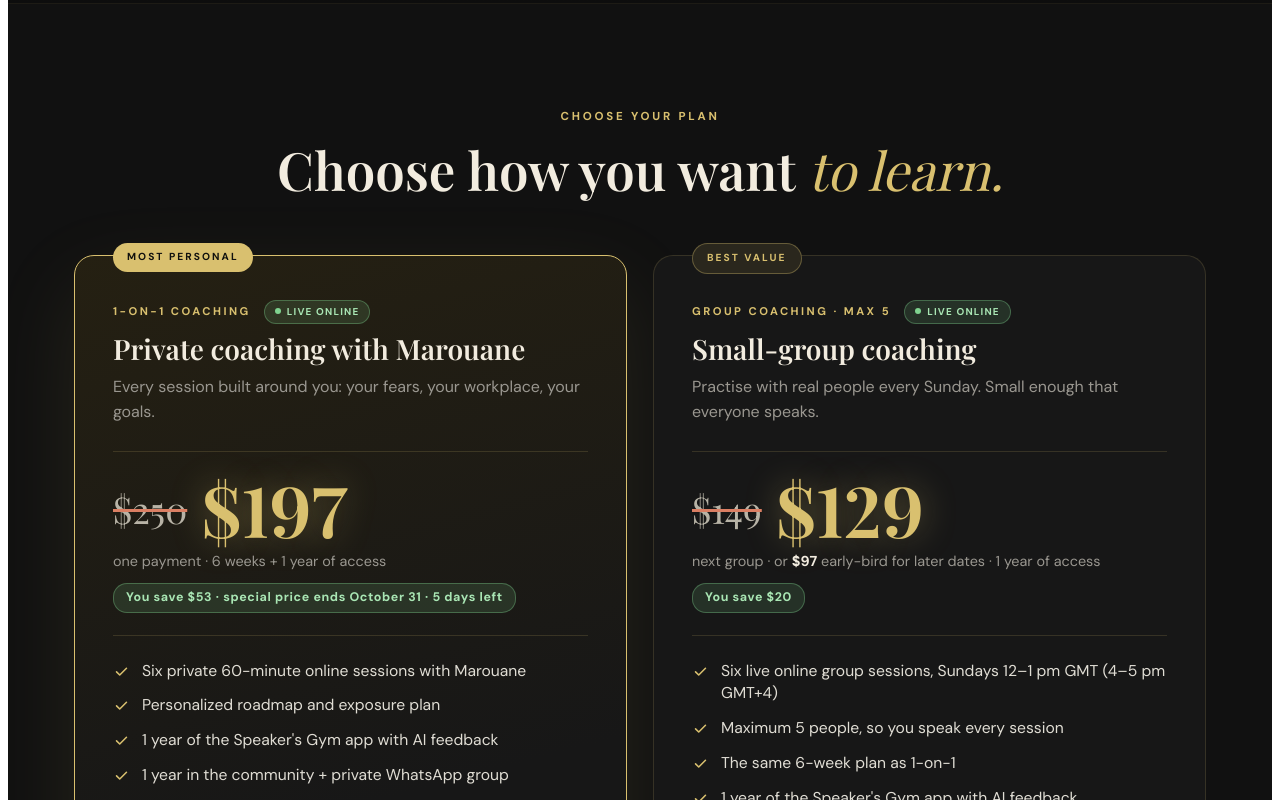
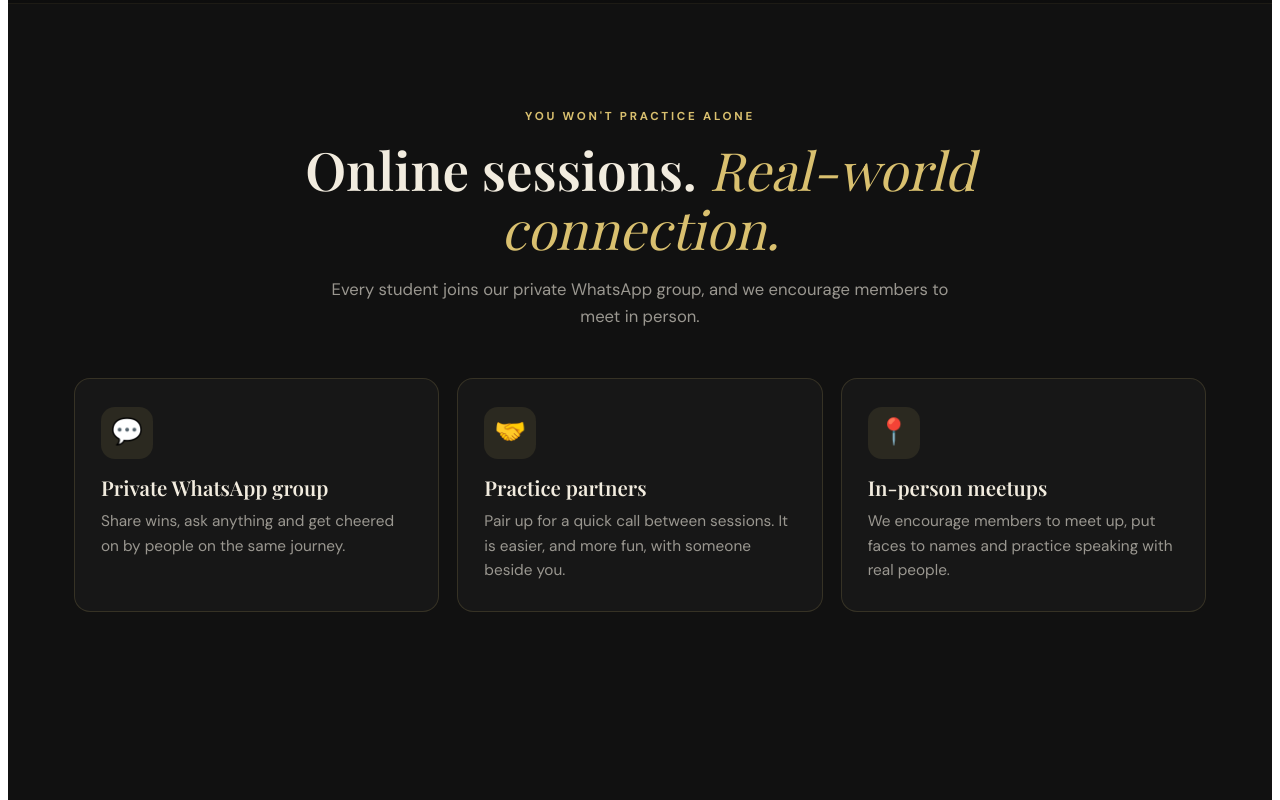
Before and after one commit to moun-academy/Speaker-s-Gym-Website, a React (Vite) app: page /sales in a window 1280 px wide. Shown: the part 7840-8640 px from the top of the page. Built offline with nearby package versions, Linux system fonts and the light colour scheme; a web font is replaced by a local one.

Commit message:
Add 'Online sessions. Real-world connection.' community band, meetups in plan bullets and FAQ
Co-Authored-By: Claude Sonnet 5.5 <noreply@anthropic.com>
Claude-Session: https://claude.ai/code/session_01MprmcSX79i4av5WyD5Yg3g

```diff
--- a/Sales.jsx
+++ b/Sales.jsx
@@ -263,7 +263,7 @@ const ONE_ON_ONE = [
   "Six private 60-minute online sessions with Marouane",
   "Personalized roadmap and exposure plan",
   "1 year of the Speaker's Gym app with AI feedback",
-  "1 year in the community + private WhatsApp group",
+  "1 year in the community + private WhatsApp group and member meetups",
   "1 year of the MOUN Academy full course (3 hours)",
   "Your own private portal and progress tracking",
   "Bonus: The Conversation Playbook",
@@ -274,7 +274,7 @@ const groupItems = (M) => [
   `Maximum ${GROUP_MAX} people, so you speak every session`,
   "The same 6-week plan as 1-on-1",
   "1 year of the Speaker's Gym app with AI feedback",
-  "1 year in the community + private WhatsApp group",
+  "1 year in the community + private WhatsApp group and member meetups",
 ];
 
 const THOUGHTS = [
@@ -318,6 +318,12 @@ const WEEKS = [
   ["Pause, Think and Own the Silence", "Give yourself time to think and use intentional silence instead of filler words."],
   ["Find the Music in Your Voice", "Mix pitch with pace and volume so people hear how you feel."],
   ["Tell Stories That Move People", "Combine every skill and tell a story that drives your point home."],
+];
+
+const CREW = [
+  ["💬", "Private WhatsApp group", "Share wins, ask anything and get cheered on by people on the same journey."],
+  ["🤝", "Practice partners", "Pair up for a quick call between sessions. It is easier, and more fun, with someone beside you."],
+  ["📍", "In-person meetups", "We encourage members to meet up, put faces to names and practice speaking with real people."],
 ];
 
 const WEEK_LIFE = [
@@ -629,6 +635,26 @@ function SalesContent() {
         </div>
       </section>
 
+      {/* ── COMMUNITY ── */}
+      <section className="s-section" id="crew">
+        <Reveal>
+          <p className="s-label">You won't practice alone</p>
+          <h2 className="s-title">Online sessions. <em>Real-world connection.</em></h2>
+          <p className="s-sub">Every student joins our private WhatsApp group, and we encourage members to meet in person.</p>
+        </Reveal>
+        <div className="s-why s-crew">
+          {CREW.map(([icon, title, text], i) => (
+            <Reveal key={title} delay={i * 90}>
+              <article className="s-why-card">
+                <span aria-hidden="true">{icon}</span>
+                <h3>{title}</h3>
+                <p>{text}</p>
+              </article>
+            </Reveal>
+          ))}
+        </div>
+      </section>
+
       {/* ── PLANS ── */}
       <section className="s-section" id="plans">
         <Reveal>
@@ -786,7 +812,7 @@ function SalesContent() {
         </Reveal>
         <div className="s-faq-list">
           {[
-            ["Is this in person or online?", "It's fully online. Every session is live on video, so you can join from anywhere. You practice with us in the session, then use it in your own meetings and conversations."],
+            ["Is this in person or online?", "It's fully online. Every session is live on video, so you can join from anywhere. You practice with us in the session, then use it in your own meetings and conversations. And you are not on your own: members stay connected in our WhatsApp group, and we encourage in-person meetups."],
             ["1-on-1 or group: which should I choose?", "Choose 1-on-1 if you want every session built around your exact situation and schedule. Choose the group if you'd like to practice with real people and keep the investment lower. Both follow the same 6-week plan, and you can upgrade later with everything you paid counting toward it."],
             ["Why pay for coaching when AI can help?", "In Speaker's Gym the app gives you daily reps, including AI feedback. The coaching adds a person who knows you, notices your progress, adjusts your plan and talks through what happened in your real meeting."],
             ["I prefer in-person coaching because it feels more immersive.", "Our sessions are live and interactive. And the most immersive practice is your own life. You take what we rehearse into your real meetings and conversations, then we review how it went."],
```
